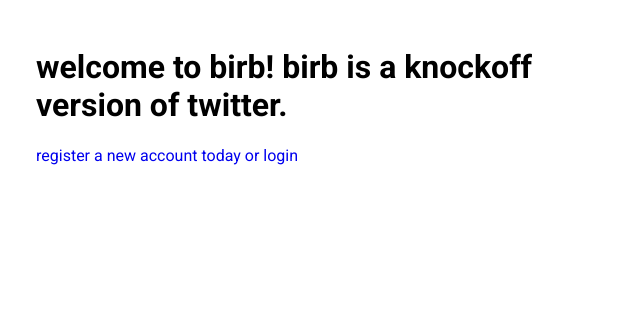
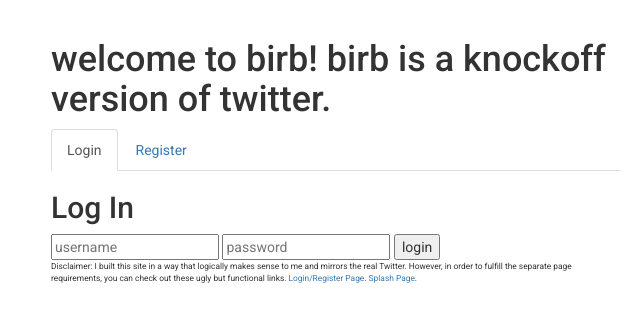
Before and after one commit to gracejiang/birb, a Django app: page / in a window 1280 px wide. Shown: the top 322 px of the page, without its empty margins (304-944 px from the left). Run offline with Django 3.2, Linux system fonts and the light colour scheme; some libraries are stand-ins or nearby versions.

Commit message:
landing page styling

```diff
--- a/birb/urls.py
+++ b/birb/urls.py
@@ -2,11 +2,12 @@
 from django.urls import path
 from main.views import main_view, delete_view, accounts_view,\
     login_view, signup_view, logout_view, profile_view,\
-    delete_view_from_profile
+    delete_view_from_profile, splash_view
 
 urlpatterns = [
     path('', main_view, name='main_view'),
     path('admin/', admin.site.urls),
+    path('splash/', splash_view, name='splash_view'),
     path('delete/', delete_view, name='delete_view'),
     path('delete_from_profile', delete_view_from_profile, name='delete_view_from_profile'),
     path('accounts/', accounts_view, name='accounts_view'),
--- a/main/templates/base.html
+++ b/main/templates/base.html
@@ -8,7 +8,10 @@
     <meta name="viewport" content="width=device-width, initial-scale=1, shrink-to-fit=no">
 
     <!-- Bootstrap CSS -->
-    <!-- <link rel="stylesheet" href="https://cdn.jsdelivr.net/npm/bootstrap@4.5.3/dist/css/bootstrap.min.css" integrity="sha384-TX8t27EcRE3e/ihU7zmQxVncDAy5uIKz4rEkgIXeMed4M0jlfIDPvg6uqKI2xXr2" crossorigin="anonymous"> -->
+    <link rel="stylesheet" href="https://maxcdn.bootstrapcdn.com/bootstrap/3.4.1/css/bootstrap.min.css">
+    <script src="https://ajax.googleapis.com/ajax/libs/jquery/3.5.1/jquery.min.js"></script>
+    <script src="https://maxcdn.bootstrapcdn.com/bootstrap/3.4.1/js/bootstrap.min.js"></script>
+
     <link rel="stylesheet" href="{% static 'css/base.css' %}">
     <link href="https://fonts.googleapis.com/css2?family=Roboto:ital,wght@0,300;0,400;0,500;0,700;1,400&display=swap" rel="stylesheet">
 
--- a/main/templates/main.html
+++ b/main/templates/main.html
@@ -39,6 +39,46 @@
     {% else %}
         <br>
         <h1>welcome to birb! birb is a knockoff version of twitter.</h1>
-        <a href="/accounts/">register a new account today or login</a>
+
+          <ul class="nav nav-tabs">
+            <li class="active"><a data-toggle="tab" href="#login">Login</a></li>
+            <li><a data-toggle="tab" href="#register">Register</a></li>
+          </ul>
+
+          <div class="tab-content">
+
+            <div id="login" class="tab-pane in active">
+                <h2>Log In</h2>
+                <form method="POST" action="/login/">
+                    {% csrf_token %}
+                    <input name="username" placeholder="username" />
+                    <input name="password" placeholder="password" type="password" />
+                    <input type="submit" value="login"/>
+                </form>
+            </div>
+
+            <div id="register" class="tab-pane">
+                <h2>Register</h2>
+                <form method="POST" action="/signup/">
+                    {% csrf_token %}
+                    <input name="username" placeholder="username" />
+                    <input name="email" placeholder="email" />
+                    <input name="password" placeholder="password" type="password" />
+                    <input type="submit" value="Register"/>
+                </form>
+            </div>
+
+          </div>
+
+
+
+        <p style="font-size: 60%">Disclaimer: I built this site in a way that logically makes
+            sense to me and mirrors the real Twitter. However, in order to
+            fulfill the separate page requirements, you can check out these
+            ugly but functional links. <a href="/accounts">Login/Register Page</a>.
+            <a href="/splash/">Splash Page</a>.
+        </p>
+
+
     {% endif %}
 {% endblock %}
--- a/main/views.py
+++ b/main/views.py
@@ -74,6 +74,9 @@
     chirps = Chirp.objects.filter(author=request.user).order_by('-created_at')
     return render(request, 'profile.html', {'chirps': chirps})
 
+def splash_view(request):
+    return render(request, 'splash.html')
+
 def get_hashtags(text):
     hashtags = []
     hashtag_index = text.find("#")
```
Also changed, not shown: main/templates/accounts.html (+8 -2 lines), main/templates/splash.html (added, +8 -0 lines), db.sqlite3.
